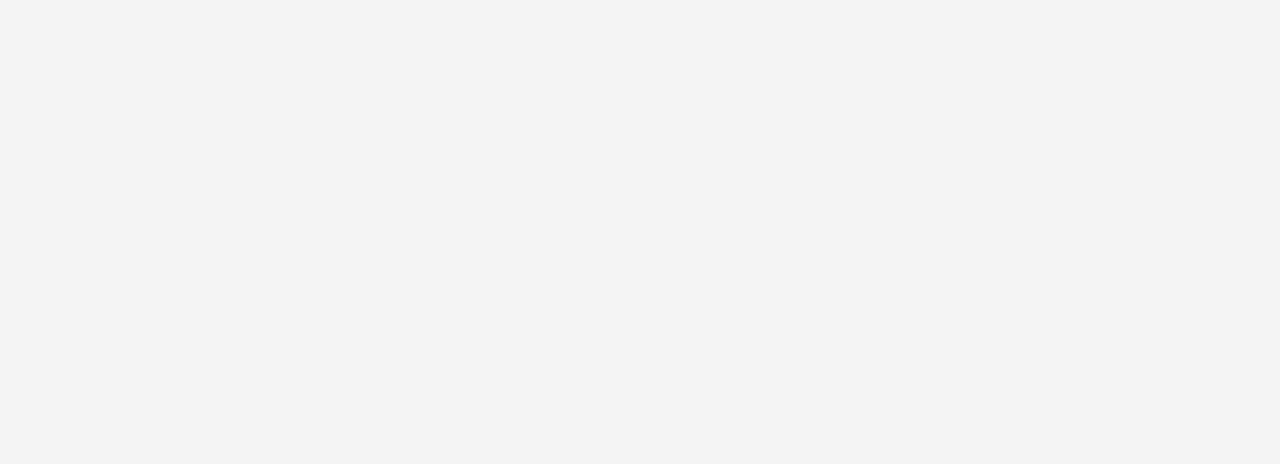
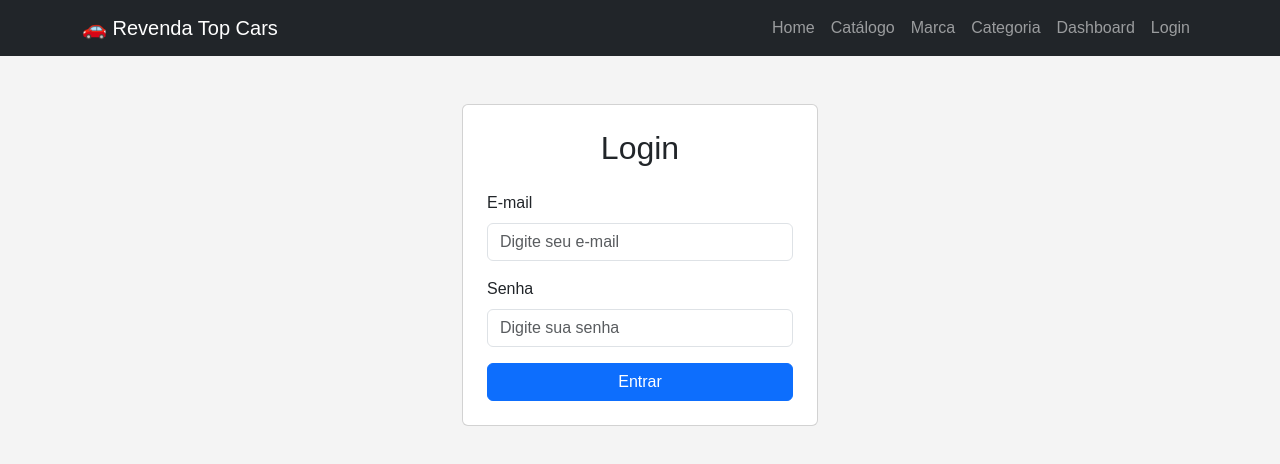
Before and after one commit to LuizAntonioAsevedo/speedracer-frontend, a React (Vite) app: page /login in a window 1280 px wide. Before the commit this address had no page. Shown: the top 464 px of the page. Built offline with nearby package versions, Linux system fonts and the light colour scheme.

Commit message:
Atualizacoes frontend antes da renomeacao

```diff
--- a/src/components/CarCard.jsx
+++ b/src/components/CarCard.jsx
@@ -0,0 +1,24 @@
+function CarCard({ carro }) {
+
+  return (
+
+    <div className="card">
+
+      <div className="card-body">
+
+        <h5>{carro.modelo}</h5>
+
+        <p>{carro.marca}</p>
+
+        <p>{carro.ano}</p>
+
+        <p>R$ {carro.preco}</p>
+
+      </div>
+
+    </div>
+
+  );
+}
+
+export default CarCard;
--- a/src/components/Navbar.jsx
+++ b/src/components/Navbar.jsx
@@ -1,13 +1,66 @@
+import { Link } from 'react-router-dom';
+
 function Navbar() {
   return (
-    <nav className="navbar navbar-dark bg-dark">
+    <nav className="navbar navbar-expand-lg navbar-dark bg-dark">
+
       <div className="container">
 
-        <span className="navbar-brand mb-0 h1">
+        <Link
+          className="navbar-brand"
+          to="/"
+        >
           🚗 Revenda Top Cars
-        </span>
+        </Link>
+
+        <div className="navbar-nav">
+
+          <Link
+            className="nav-link"
+            to="/"
+          >
+            Home
+          </Link>
+
+          <Link
+            className="nav-link"
+            to="/catalogo"
+          >
+            Catálogo
+          </Link>
+
+          <Link
+            className="nav-link"
+            to="/busca-marca"
+          >
+            Marca
+          </Link>
+
+          <Link
+            className="nav-link"
+            to="/busca-categoria"
+          >
+            Categoria
+          </Link>
+
+          <Link
+            className="nav-link"
+            to="/dashboard"
+          >
+            Dashboard
+          </Link>
+
+          <Link
+            className="nav-link"
+            to="/login"
+          >
+            Login
+          </Link>
+
+        </div>
 
       </div>
+
     </nav>
   );
 }
--- /dev/null
+++ b/src/pages/BuscaCategoria.jsx
@@ -0,0 +1,27 @@
+import Navbar from '../components/Navbar';
+
+function BuscaCategoria() {
+
+  return (
+    <>
+      <Navbar />
+
+      <div className="container mt-4">
+
+        <h2>Buscar por Categoria</h2>
+
+        <select className="form-select">
+
+          <option>SUV</option>
+          <option>Sedan</option>
+          <option>Hatch</option>
+          <option>Pickup</option>
+
+        </select>
+
+      </div>
+    </>
+  );
+}
+
+export default BuscaCategoria;
--- /dev/null
+++ b/src/pages/BuscaMarca.jsx
@@ -0,0 +1,24 @@
+import Navbar from '../components/Navbar';
+
+function BuscaMarca() {
+
+  return (
+    <>
+      <Navbar />
+
+      <div className="container mt-4">
+
+        <h2>Buscar por Marca</h2>
+
+        <input
+          type="text"
+          className="form-control"
+          placeholder="Digite a marca"
+        />
+
+      </div>
+    </>
+  );
+}
+
+export default BuscaMarca;
--- /dev/null
+++ b/src/pages/Catalogo.jsx
@@ -0,0 +1,60 @@
+import Navbar from '../components/Navbar';
+import CarCard from '../components/CarCard';
+
+function Catalogo() {
+
+  const carros = [
+    {
+      id: 1,
+      marca: 'Toyota',
+      modelo: 'Corolla',
+      ano: 2024,
+      preco: 135000
+    },
+    {
+      id: 2,
+      marca: 'Honda',
+      modelo: 'Civic',
+      ano: 2023,
+      preco: 145000
+    },
+    {
+      id: 3,
+      marca: 'Jeep',
+      modelo: 'Compass',
+      ano: 2024,
+      preco: 180000
+    }
+  ];
+
+  return (
+    <>
+      <Navbar />
+
+      <div className="container mt-4">
+
+        <h2>Catálogo de Veículos</h2>
+
+        <div className="row">
+
+          {carros.map((carro) => (
+
+            <div
+              key={carro.id}
+              className="col-md-4 mb-3"
+            >
+
+              <CarCard carro={carro} />
+
+            </div>
+
+          ))}
+
+        </div>
+
+      </div>
+    </>
+  );
+}
+
+export default Catalogo;
--- a/src/pages/Dashboard.jsx
+++ b/src/pages/Dashboard.jsx
@@ -1,27 +1,43 @@
+import Navbar from '../components/Navbar';
+
 function Dashboard() {
 
-    return (
+  return (
+    <>
+      <Navbar />
 
-        <div className="container mt-4">
+      <div className="container mt-4">
 
-            <h1>Dashboard</h1>
+        <h2>Dashboard</h2>
 
-            <hr />
+        <div className="row">
 
-            <div className="card p-4">
+          <div className="col-md-4">
+            <div className="card p-3">
+              <h4>Total de Veículos</h4>
+              <h2>0</h2>
+            </div>
+          </div>
 
-                <h3>Revenda de Veículos</h3>
+          <div className="col-md-4">
+            <div className="card p-3">
+              <h4>Disponíveis</h4>
+              <h2>0</h2>
+            </div>
+          </div>
 
-                <p>
-                    Sistema de gerenciamento de veículos.
-                </p>
-
+          <div className="col-md-4">
+            <div className="card p-3">
+              <h4>Estoque</h4>
+              <h2>R$ 0</h2>
             </div>
+          </div>
 
         </div>
 
-    );
-
+      </div>
+    </>
+  );
 }
 
 export default Dashboard;
--- /dev/null
+++ b/src/pages/Home.jsx
@@ -0,0 +1,26 @@
+import Navbar from '../components/Navbar';
+
+function Home() {
+
+  return (
+    <>
+      <Navbar />
+
+      <div className="container mt-5">
+
+        <div className="text-center">
+
+          <h1>🚗 Revenda Top Cars</h1>
+
+          <p className="lead">
+            Encontre o veículo ideal para você.
+          </p>
+
+        </div>
+
+      </div>
+    </>
+  );
+}
+
+export default Home;
--- /dev/null
+++ b/src/pages/VeiculoDetalhe.jsx
@@ -0,0 +1,30 @@
+import Navbar from '../components/Navbar';
+
+function VeiculoDetalhe() {
+
+  return (
+    <>
+      <Navbar />
+
+      <div className="container mt-4">
+
+        <h2>Toyota Corolla</h2>
+
+        <hr />
+
+        <p>Marca: Toyota</p>
+
+        <p>Modelo: Corolla</p>
+
+        <p>Ano: 2024</p>
+
+        <p>KM: 10.000</p>
+
+        <p>Preço: R$ 135.000</p>
+
+      </div>
+    </>
+  );
+}
+
+export default VeiculoDetalhe;
--- a/src/routes/AppRoutes.jsx
+++ b/src/routes/AppRoutes.jsx
@@ -1,7 +1,12 @@
 import { BrowserRouter, Routes, Route } from 'react-router-dom';
 
+import Home from '../pages/Home';
 import Login from '../pages/Login';
 import Dashboard from '../pages/Dashboard';
+import Catalogo from '../pages/Catalogo';
+import BuscaMarca from '../pages/BuscaMarca';
+import BuscaCategoria from '../pages/BuscaCategoria';
+import VeiculoDetalhe from '../pages/VeiculoDetalhe';
 
 function AppRoutes() {
   return (
@@ -11,12 +16,37 @@ function AppRoutes() {
 
         <Route
           path="/"
+          element={<Home />}
+        />
+
+        <Route
+          path="/login"
           element={<Login />}
         />
 
         <Route
           path="/dashboard"
           element={<Dashboard />}
+        />
+
+        <Route
+          path="/catalogo"
+          element={<Catalogo />}
+        />
+
+        <Route
+          path="/busca-marca"
+          element={<BuscaMarca />}
+        />
+
+        <Route
+          path="/busca-categoria"
+          element={<BuscaCategoria />}
+        />
+
+        <Route
+          path="/veiculo/:id"
+          element={<VeiculoDetalhe />}
         />
 
       </Routes>
```
Also changed, not shown: src/services/api.js (+7 -0 lines), src/services/carroService.js (+23 -0 lines).
